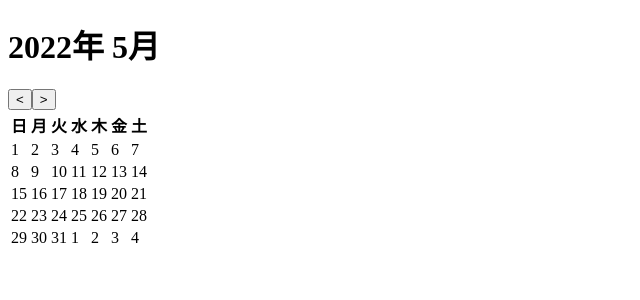
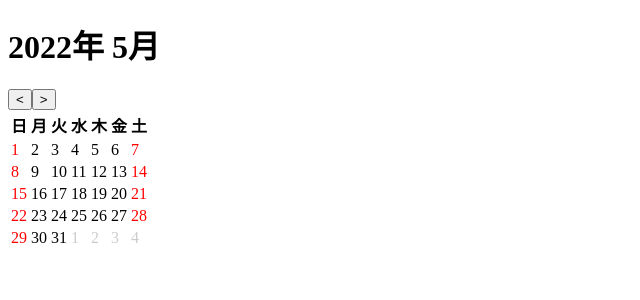
Before and after one commit to chiharakenta/schedule-text-generator, a React (Create React App) app: page / in a window 1280 px wide. Shown: the top 300 px of the page, without its empty margins (0-640 px from the left). Built offline with nearby package versions, Linux system fonts and the light colour scheme.

Commit message:
style: Date color

```diff
--- /dev/null
+++ b/src/components/Date.tsx
@@ -0,0 +1,28 @@
+import React from 'react';
+import { CalendarDate } from '../types/CalendarMonth';
+
+const Date: React.FC<{ date: CalendarDate }> = (props) => {
+  const { date } = props;
+  const style = {
+    color: getColor(date.disabled, date.isHoliday)
+  };
+
+  return (
+    <td style={style} key={date.date.getTime()}>
+      {date.date.getDate()}
+    </td>
+  );
+};
+
+const getColor = (disabled: boolean, isHoliday: boolean) => {
+  const color = {
+    normal: 'inherit',
+    holiday: 'red',
+    disabled: '#ccc'
+  };
+  if (disabled) return color.disabled;
+  if (!disabled && isHoliday) return color.holiday;
+  return color.normal;
+};
+
+export default Date;
--- a/src/components/Week.tsx
+++ b/src/components/Week.tsx
@@ -1,12 +1,14 @@
 import React from 'react';
 import { CalendarDate } from '../types/CalendarMonth';
+
+import Date from './Date';
 
 const Week: React.FC<{ week: CalendarDate[] }> = (props) => {
   const { week } = props;
   return (
     <tr>
       {week.map((date) => (
-        <td key={date.date.getTime()}>{date.date.getDate()}</td>
+        <Date key={date.date.getTime()} date={date} />
       ))}
     </tr>
   );
```
Also changed, not shown: package.json (line endings or trailing spaces).
